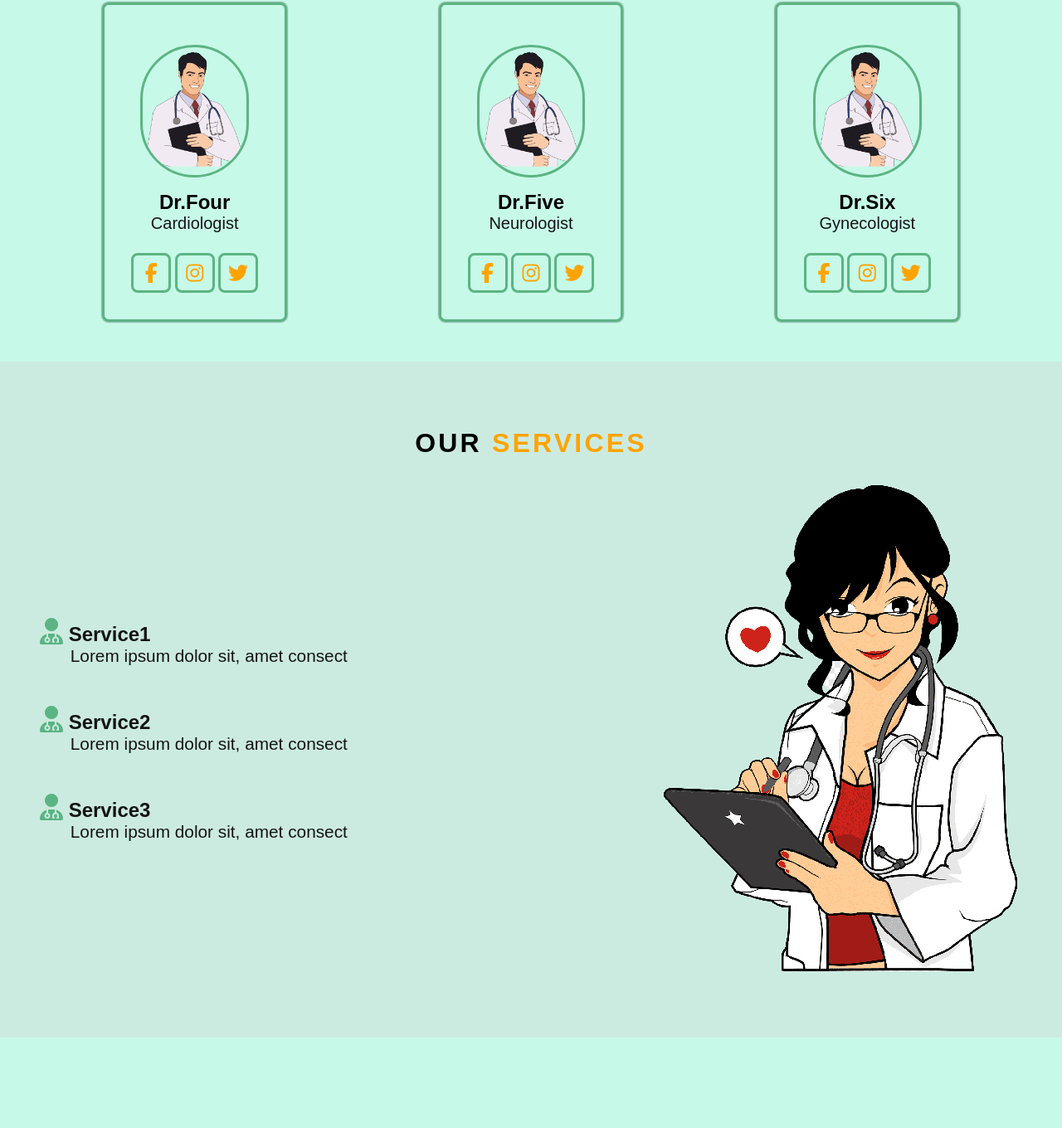
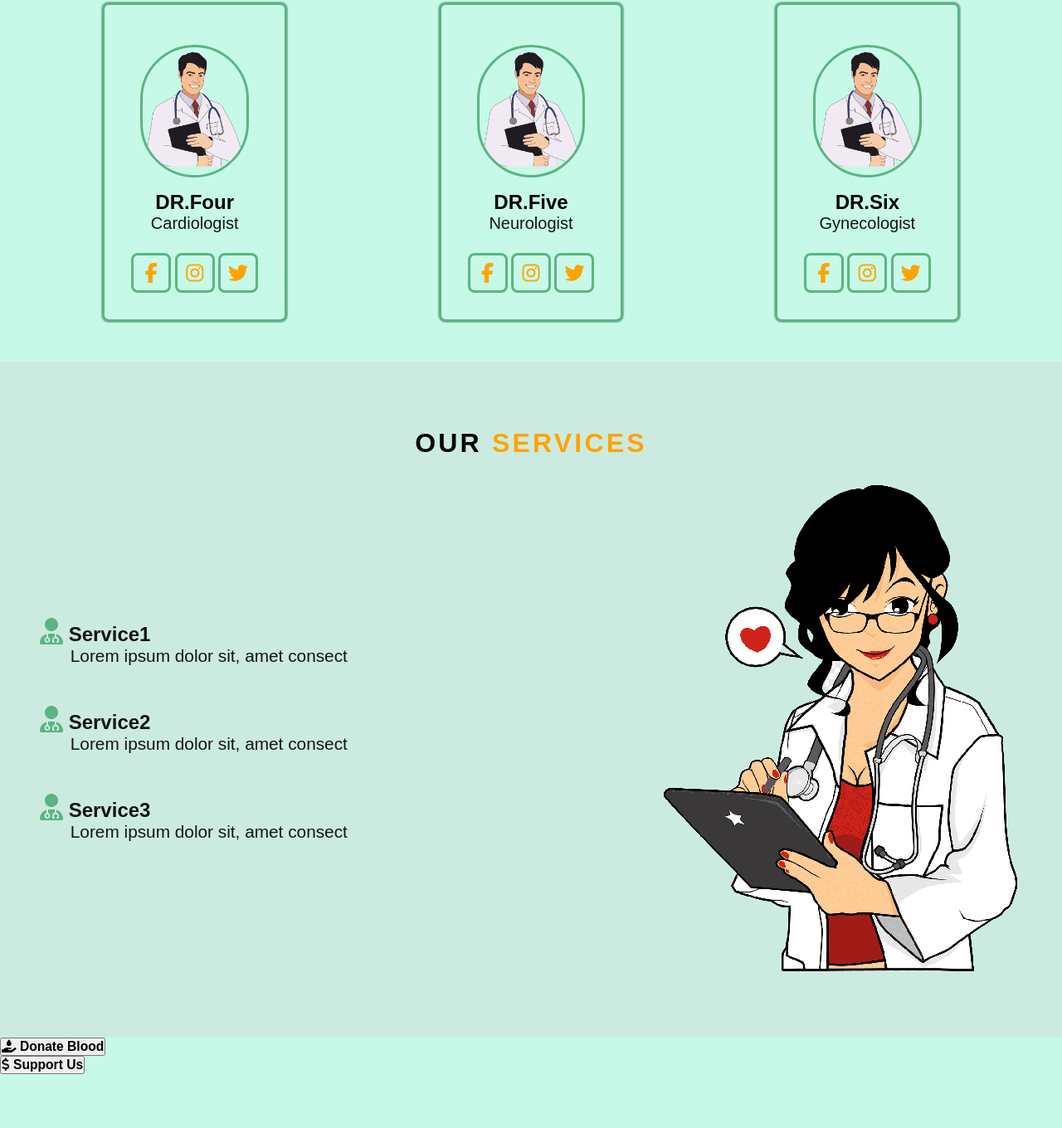
Before and after one commit to Shrabya35/medi-cure, a plain HTML site: page index.html in a window 1280 px wide. Shown: the part 1969-3329 px from the top of the page at 83% size. Drawn offline with Linux system fonts and the light colour scheme.

Commit message:
Update index.html

```diff
--- a/index.html
+++ b/index.html
@@ -30,7 +30,7 @@
                             <a href="#service" class="nav__link">Services</a>
                         </li>
                         <li class="nav__items">
-                            <a href="#" class="nav__link">Join Us</a>
+                            <a href="#join" class="nav__link">Join Us</a>
                         </li>
                     </ul>
                     <div class="nav__close" id="nav-close">
@@ -68,7 +68,7 @@
                     </div>
 
                     <div class="about__data">
-                         <h1 class="doctor_heading">Your Health is Our <span> first Priority</span></h1>
+                        <h1 class="doctor_heading">Your Health is Our <span> first Priority</span></h1>
                         <p class="about__description">
                         "Lorem ipsum dolor sit amet, consectetur adipiscing elit, sed do
                         eiusmod tempor incididunt ut labore et dolore magna aliqua. Ut enim
@@ -111,7 +111,7 @@
                 <div class="doctor-container">
                     <div class="doctor-box">
                         <img src="img/doc1.png" class="doctor_img" alt="">
-                        <h3>Dr.Jhatka</h3>
+                        <h3>DR.Jhatka</h3>
                         <span>Physiatrist</span>
                         <div class="doctor_social">
                             <a href="#" target="_blank" class="fab fa-facebook-f"></a>
@@ -121,7 +121,7 @@
                     </div>
                     <div class="doctor-box">
                         <img src="img/doc1.png" class="doctor_img" alt="">
-                        <h3>Dr.Octavius</h3>
+                        <h3>Doc.ock</h3>
                         <span>Family Physician</span>
                         <div class="doctor_social">
                             <a href="#" target="_blank" class="fab fa-facebook-f"></a>
@@ -131,7 +131,7 @@
                     </div>
                     <div class="doctor-box">
                         <img src="img/doc1.png" class="doctor_img" alt="">
-                        <h3>Dr.Three</h3>
+                        <h3>DR.pataka</h3>
                         <span>Dermatologist</span>
                         <div class="doctor_social">
                             <a href="#" target="_blank" class="fab fa-facebook-f"></a>
@@ -141,7 +141,7 @@
                     </div>
                     <div class="doctor-box">
                         <img src="img/doc1.png" class="doctor_img" alt="">
-                        <h3>Dr.Four</h3>
+                        <h3>DR.Four</h3>
                         <span>Cardiologist</span>
                         <div class="doctor_social">
                             <a href="#" target="_blank" class="fab fa-facebook-f"></a>
@@ -151,7 +151,7 @@
                     </div>
                     <div class="doctor-box">
                         <img src="img/doc1.png" class="doctor_img" alt="">
-                        <h3>Dr.Five</h3>
+                        <h3>DR.Five</h3>
                         <span>Neurologist</span>
                         <div class="doctor_social">
                             <a href="#" target="_blank" class="fab fa-facebook-f"></a>
@@ -161,7 +161,7 @@
                     </div>
                     <div class="doctor-box">
                         <img src="img/doc1.png" class="doctor_img" alt="">
-                        <h3>Dr.Six</h3>
+                        <h3>DR.Six</h3>
                         <span>Gynecologist</span>
                         <div class="doctor_social">
                             <a href="#" target="_blank" class="fab fa-facebook-f"></a>
@@ -188,6 +188,25 @@
                         <img src="img/nurse.png">
                     </div>
                    </div>
+                </div>
+
+                <div class="join" id="join">
+                    <div class="join_container">
+                        <div class="join_row">
+                            <div class="join_data">
+                              <button class="join_btn">
+                                <h3><i class="fa-solid fa-hand-holding-droplet"></i>  Donate Blood</h3>
+                             </button>
+                            </div>
+                            <div class="join_data">
+                               <button  class="join_btn">
+                                <h3><i class="fa-solid fa-dollar-sign"></i> Support Us</h3>
+                               </button>
+                            </div>
+
+                            </div>
+                        </div>
+                    </div>
                 </div>
             </section>
 
```
